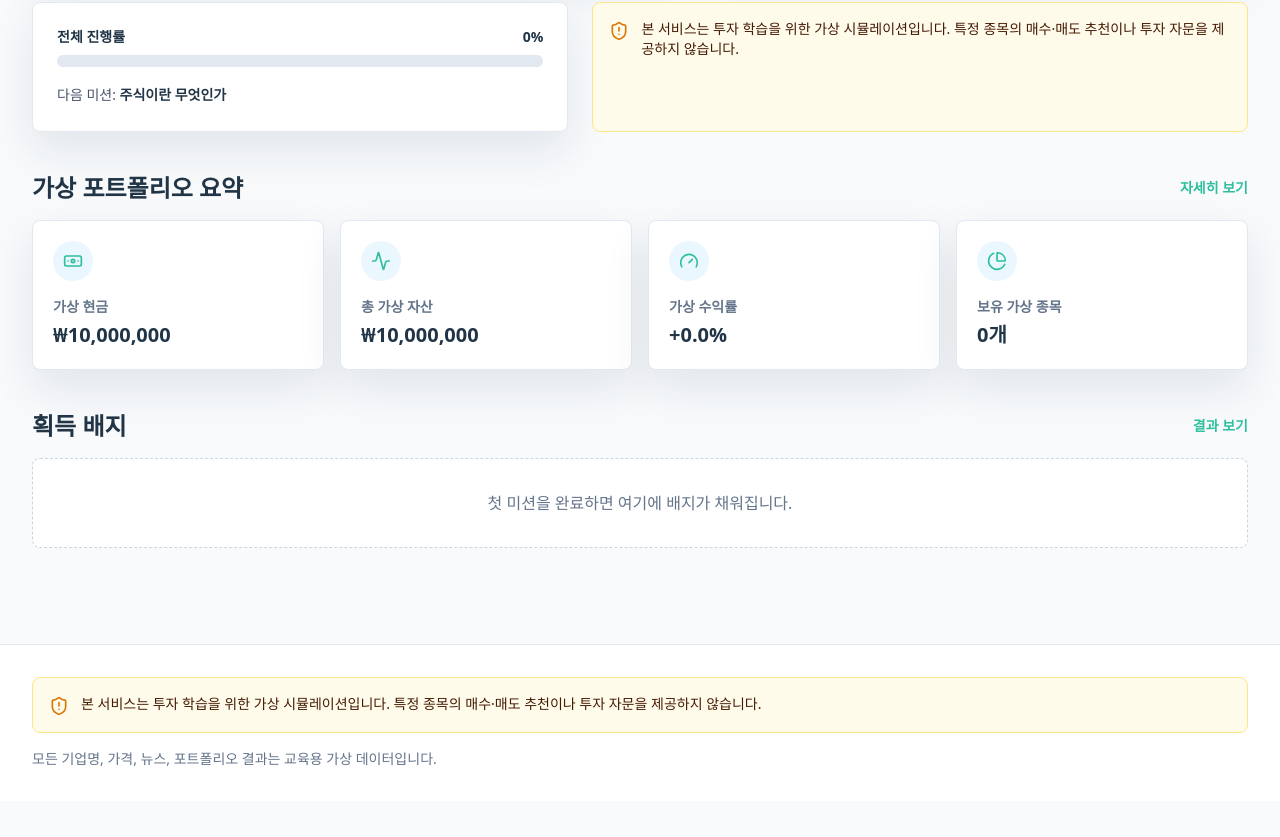
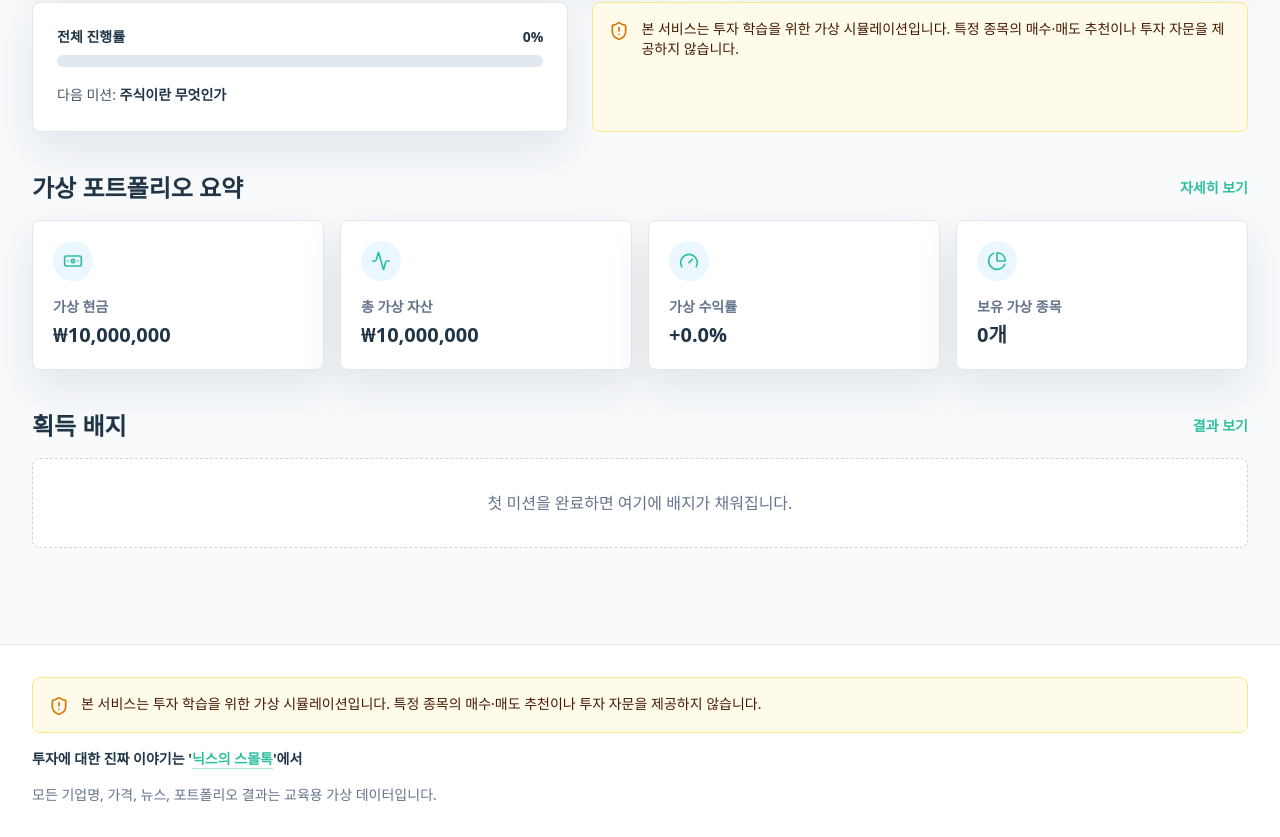
Before and after one commit to finicstock/stockedu, a Next.js app: page / in a window 1280 px wide. Shown: the part 601-1438 px from the top of the page. Before the commit the page ends 1402 px from the top, so only its background shows below. Built offline with nearby package versions, Linux system fonts and the light colour scheme.

Commit message:
Add Nics small talk footer link

```diff
--- a/src/components/Footer.tsx
+++ b/src/components/Footer.tsx
@@ -5,6 +5,18 @@ export function Footer() {
     <footer className="mt-16 border-t border-slate-200 bg-white">
       <div className="mx-auto max-w-7xl px-4 py-8 sm:px-6 lg:px-8">
         <DisclaimerBox />
+        <p className="mt-4 text-sm font-semibold text-ink">
+          투자에 대한 진짜 이야기는 &apos;
+          <a
+            href="https://contents.premium.naver.com/finics/bubu"
+            target="_blank"
+            rel="noopener noreferrer"
+            className="text-mint underline decoration-mint/40 underline-offset-4 transition hover:text-ink"
+          >
+            닉스의 스몰톡
+          </a>
+          &apos;에서
+        </p>
         <p className="mt-4 text-sm text-slate-500">
           모든 기업명, 가격, 뉴스, 포트폴리오 결과는 교육용 가상 데이터입니다.
         </p>
```
